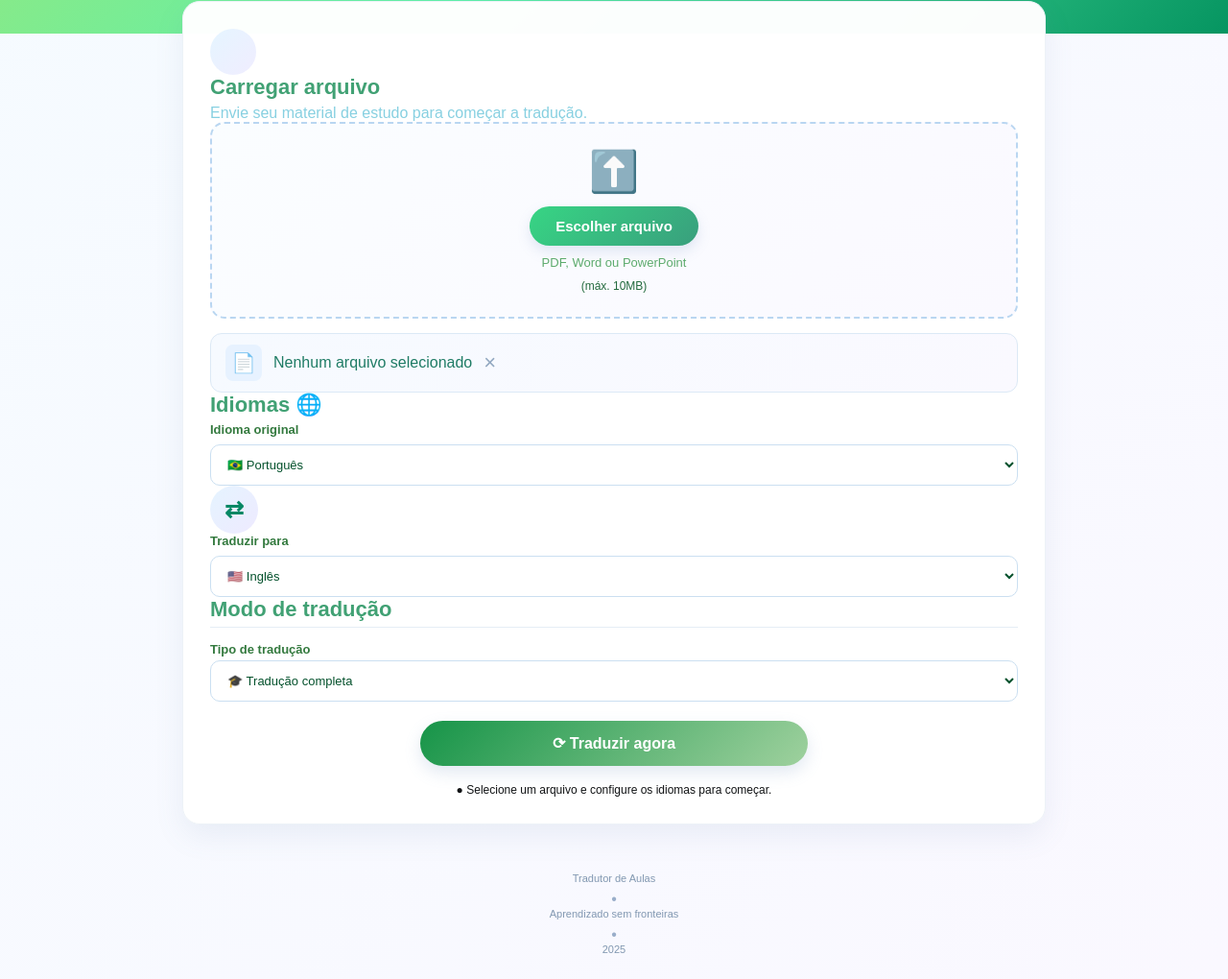
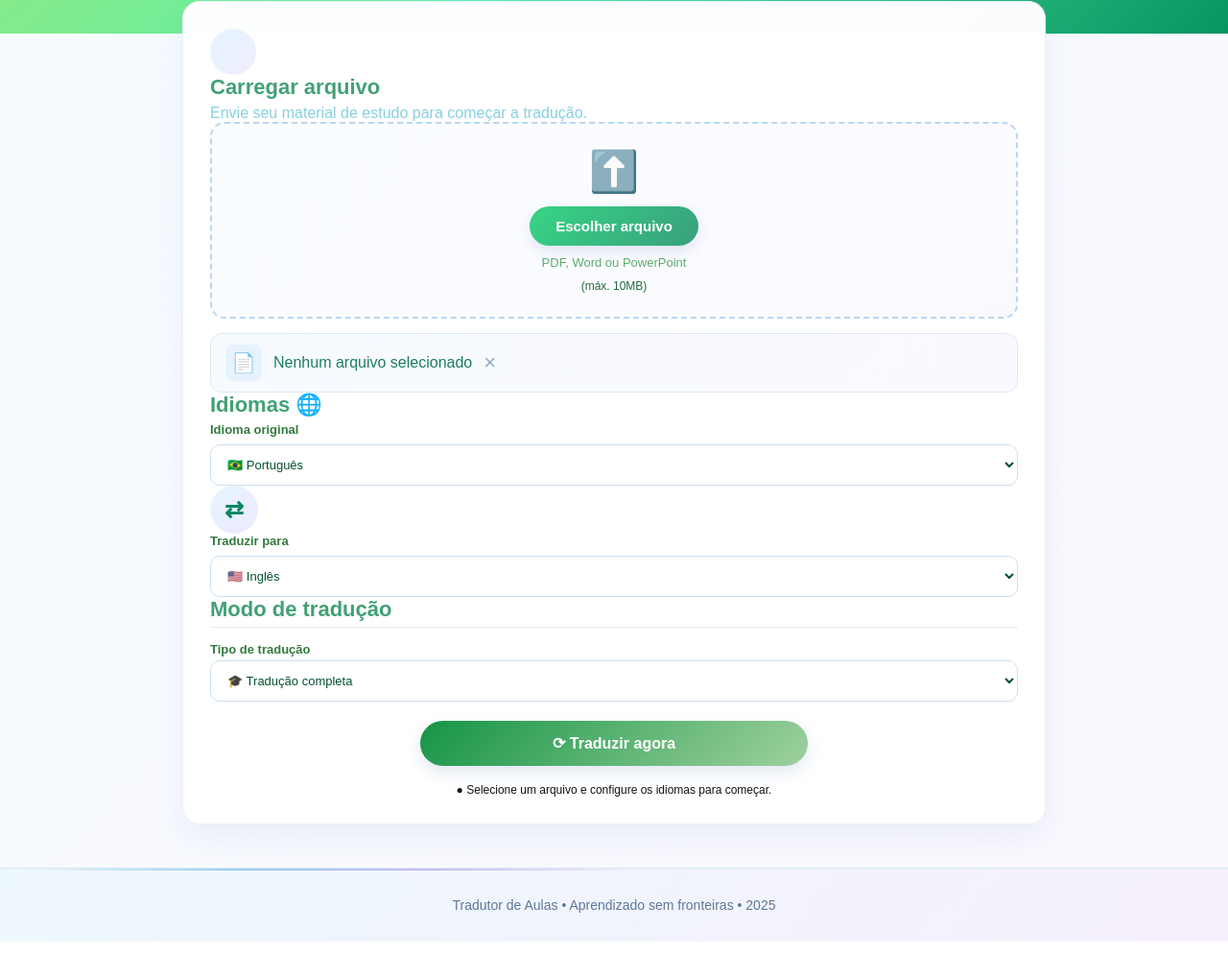
Before and after one commit to Yasmymlay/TCC-traduz, a plain HTML site: page index.html in a window 1280 px wide. Shown: the part 269-1289 px from the top of the page at 96% size. After the commit the page ends 1250 px from the top, so only its background shows below. Drawn offline with nearby package versions, Linux system fonts and the light colour scheme.

Commit message:
Atualiza projeto

```diff
--- a/style.css
+++ b/style.css
@@ -804,29 +804,60 @@ select:focus {
     color: #5278a5;
 }
 
+footer {
+    position: relative;
+    overflow: hidden;
 
-/* ==============================
-   RODAPÉ
-============================== */
+    text-align: center;
+    padding: 30px 20px;
+    margin-top: 20px;
 
-footer {
-    text-align: center;
+    background: linear-gradient(
+        135deg,
+        #edf8fd,
+        #f6f0fc
+    );
 
-    padding: 5px 15px 25px;
+    border-top: 1px solid #d5e6f2;
 
-    color: #8298b1;
-
-    font-size: 11px;
+    color: #5e7898;
+    font-size: 14px;
 }
 
-footer span {
-    display: block;
+footer::before {
+    content: "";
+    position: absolute;
 
-    margin-top: 7px;
+    top: 0;
+    left: -100%;
 
-    color: #9aaeca;
+    width: 50%;
+    height: 2px;
 
-    font-size: 16px;
+    background: linear-gradient(
+        90deg,
+        transparent,
+        #9bcfe9,
+        #c8bce8,
+        transparent
+    );
+
+    animation: brilhoRodape 4s infinite;
+}
+
+@keyframes brilhoRodape {
+    0% {
+        left: -100%;
+    }
+
+    100% {
+        left: 150%;
+    }
+}
+
+footer p {
+    position: relative;
+    z-index: 1;
 }
 
 
@@ -925,21 +956,20 @@ footer span {
    ANIMAÇÃO
 ============================== */
 
-@keyframes aparecer {
+.upload-icon {
+    animation: flutuar 2.5s ease-in-out infinite;
+}
 
-    from {
-        opacity: 0;
-
-        transform: translateY(10px);
+@keyframes flutuar {
+    0% {
+        transform: translateY(0);
     }
 
-    to {
-        opacity: 1;
+    50% {
+        transform: translateY(-6px);
+    }
 
+    100% {
         transform: translateY(0);
     }
 }
-
-.card {
-    animation: aparecer 0.5s ease;
-}
```
